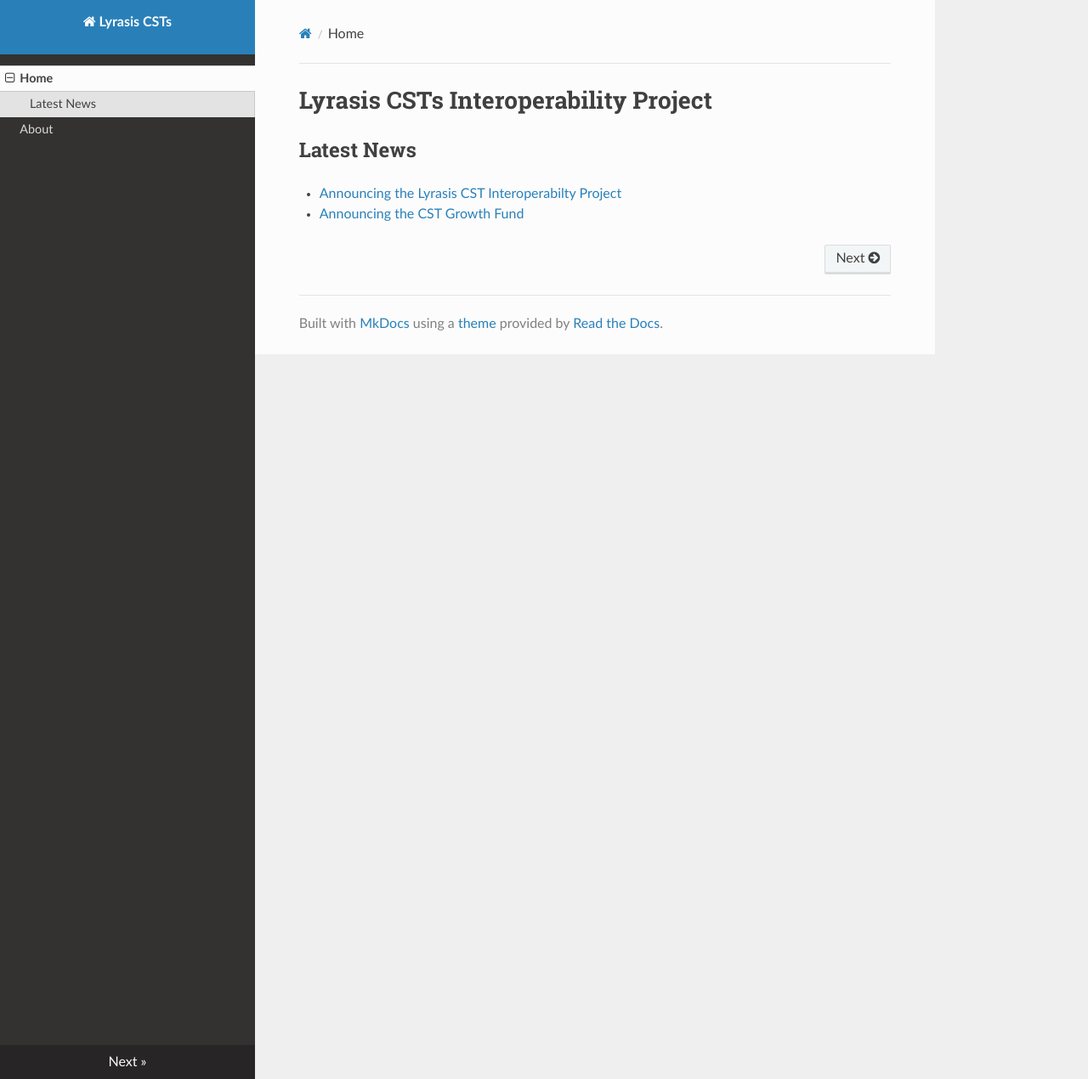
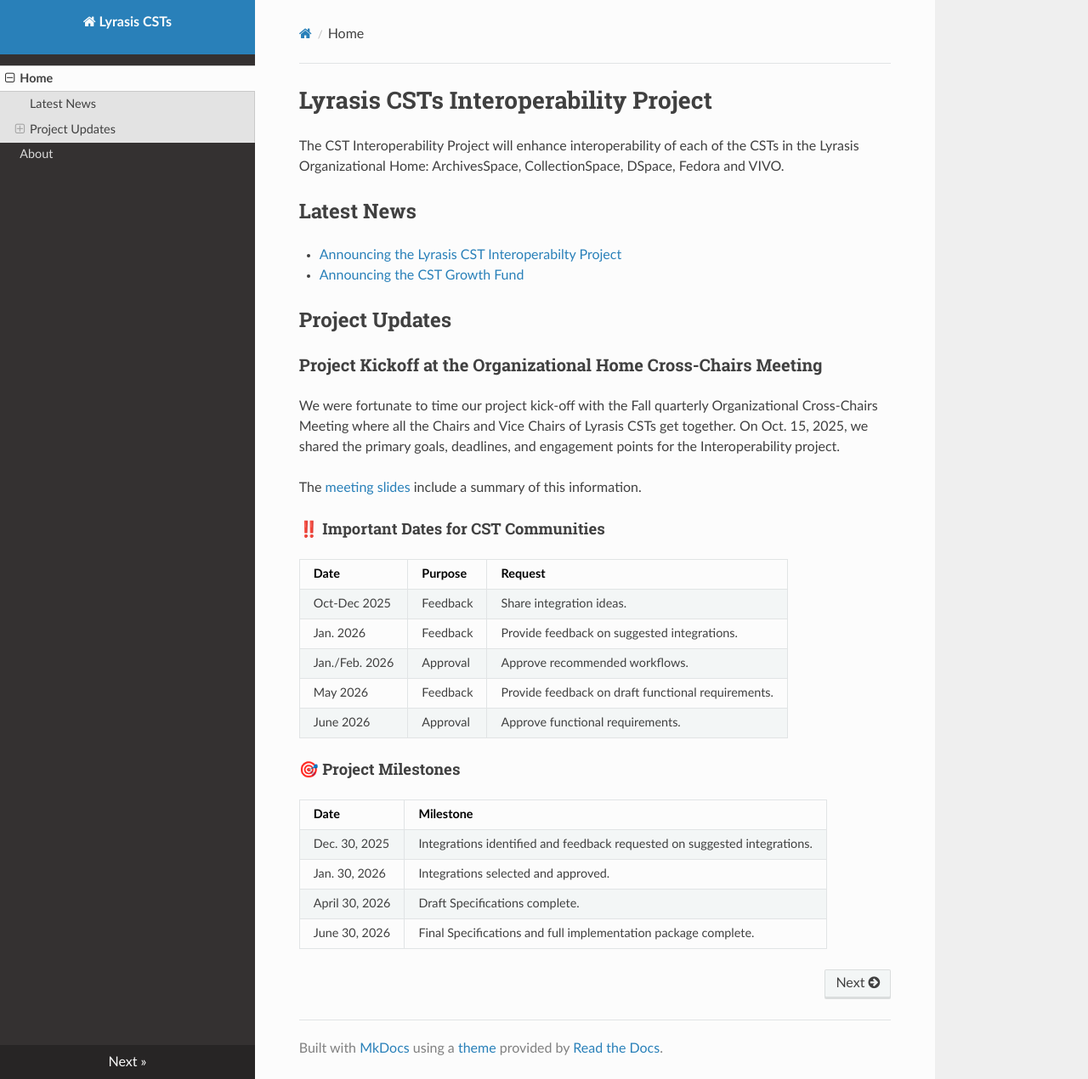
Before and after one commit to lyrasisorghome/InteroperabilityProject, an MkDocs documentation site: the page built from docs/index.md, in a window 1280 px wide and 1270 px high. Shown: the whole window at 85% size. Built offline with MkDocs 1.6.1, drawn with Linux system fonts in a browser that asks for light colours; nearby versions of some CDN libraries.

Commit message:
Add project updates, update favicon

```diff
--- a/docs/index.md
+++ b/docs/index.md
@@ -1,8 +1,36 @@
 # Lyrasis CSTs Interoperability Project
+The CST Interoperability Project will enhance interoperability of each of the  CSTs in the Lyrasis Organizational Home: ArchivesSpace, CollectionSpace, DSpace, Fedora and VIVO.
 
 ## Latest News
 - [Announcing the Lyrasis CST Interoperabilty Project](https://lyrasis.org/lyrasis-now/)
 - [Announcing the CST Growth Fund](https://lyrasis.org/lyrasis-is-strengthening-the-foundations-of-the-organizational-home/)
+
+## Project Updates
+
+
+### Project Kickoff at the Organizational Home Cross-Chairs Meeting
+
+We were fortunate to time our project kick-off with the Fall quarterly Organizational Cross-Chairs Meeting where all the Chairs and Vice Chairs of Lyrasis CSTs get together. On Oct. 15, 2025, we shared the primary goals, deadlines, and engagement points for the Interoperability project.
+
+The [meeting slides](https://docs.google.com/presentation/d/1-wC_FNy68yYaf2rutW2vL5U0QC7_AtRm402EiPyHyxA/edit?slide=id.g36900fdbd32_0_0#slide=id.g36900fdbd32_0_0) include a summary of this information.
+
+#### ‼️ Important Dates for CST Communities
+
+|Date|Purpose|Request|
+|----|-------|-------|
+|Oct-Dec 2025|Feedback|Share integration ideas.|
+|Jan. 2026|Feedback|Provide feedback on suggested integrations.|
+|Jan./Feb. 2026|Approval|Approve recommended workflows.|
+|May 2026|Feedback|Provide feedback on draft functional requirements.|
+|June 2026|Approval|Approve functional requirements.|
+
+#### 🎯 Project Milestones
+|Date|Milestone|
+|----|---------|
+|Dec. 30, 2025|Integrations identified and feedback requested on suggested integrations.|
+|Jan. 30, 2026|Integrations selected and approved.|
+|April 30, 2026|Draft Specifications complete.|
+|June 30, 2026| Final Specifications and full implementation package complete.|
 
 <!-- ## Commands
 
--- a/mkdocs.yml
+++ b/mkdocs.yml
@@ -4,6 +4,7 @@
 nav:
   - Home: index.md
   - About: about.md
+
 theme: readthedocs
 plugins:
   - rss
```
Also changed, not shown: docs/about.md (+7 -2 lines), docs/img/favicon.ico.
